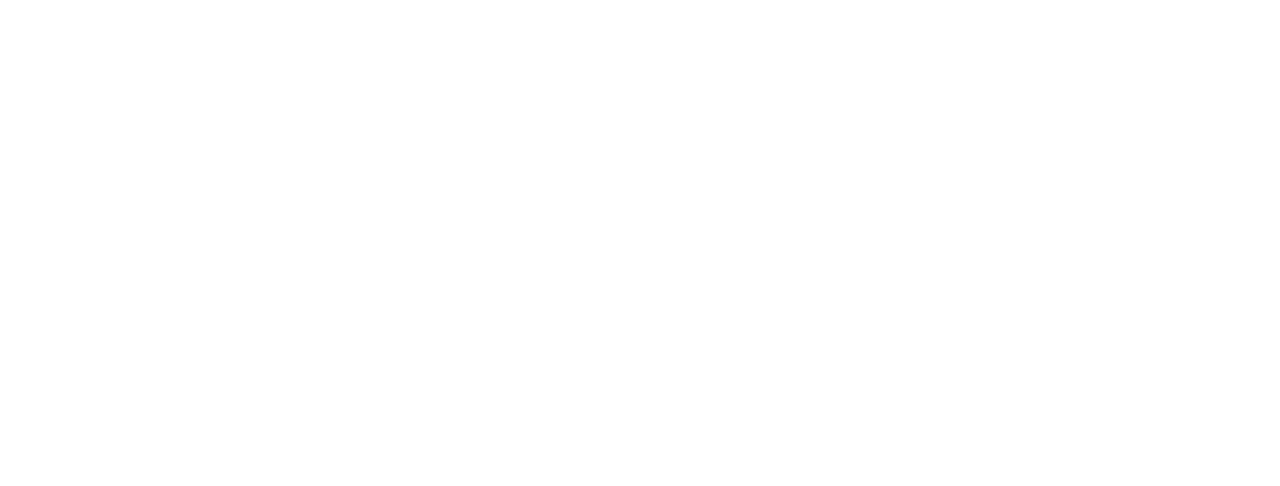
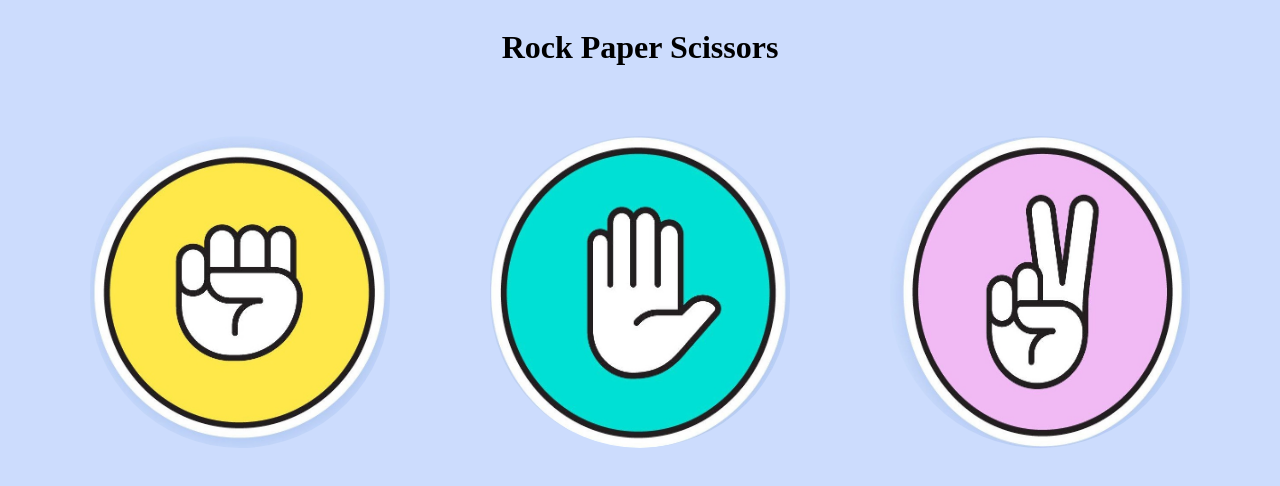
Before and after one commit to brendonn40/rock-paper-scissors, a plain HTML site: page index.html in a window 1280 px wide. Drawn offline with Linux system fonts and the light colour scheme.

Commit message:
rock paper scissors ui

```diff
--- a/index.html
+++ b/index.html
@@ -4,11 +4,19 @@
     <meta charset="UTF-8">
     <meta http-equiv="X-UA-Compatible" content="IE=edge">
     <meta name="viewport" content="width=device-width, initial-scale=1.0">
-    <title>Document</title>
+    <title>Rock Paper Scissors</title>
     <script src="script.js" defer></script>
+    <link rel="stylesheet" href="style.css">
 
 </head>
 <body>
+    <h1 class="title">Rock Paper Scissors</h1>
+    <div class="container">
+        <input type="image" src="./images/rock.jpg" />
+        <input type="image" src="./images/paper.jpg" />
+        <input type="image" src="./images/scissors.jpg" />
+    </div>
+
 
 </body>
 </html>
--- /dev/null
+++ b/style.css
@@ -0,0 +1,20 @@
+.container{
+    display: flex;
+    justify-content: space-around;
+    width: 1200px;
+}
+input{
+    width: 300px;
+    height: auto;
+    border-radius: 456px;
+}
+body{
+    background-color: #ccdcfd;
+    display: flex;
+    flex-direction: column;
+    justify-content: center;
+    align-items: center;
+}
+.title{
+    margin-bottom: 70px;
+}
```
Also changed, not shown: images/paper.jpg (added), images/rock.jpg (added), images/scissors.jpg (added).
